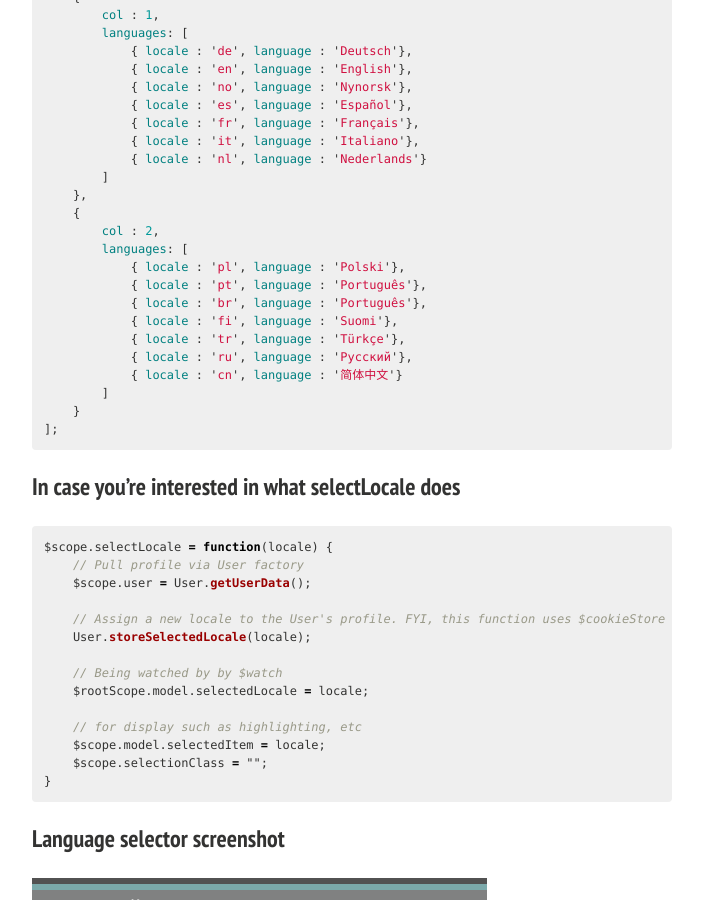
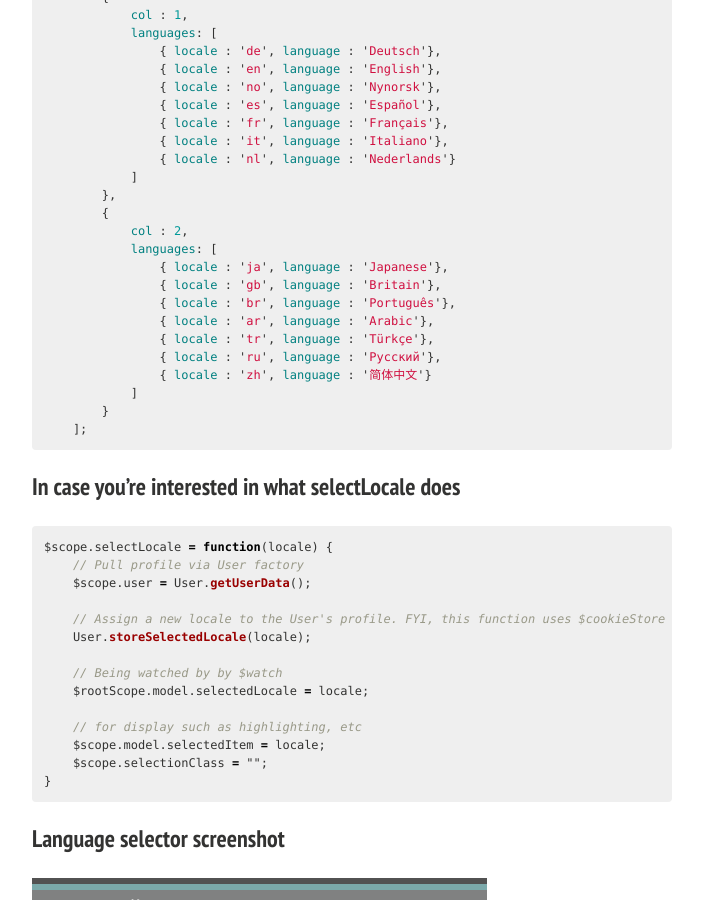
Before and after one commit to c0debreaker/c0debreaker.github.io, a Jekyll site: the page built from _posts/2015-02-05-takeadvantageof-ngrepeat-post.md, in a window 1280 px wide and 900 px high, scrolled down 1423 px. Shown: the whole window, without its empty margins (288-991 px from the left). Built offline with Jekyll 4.4.1, drawn with Linux system fonts in a browser that asks for light colours; nearby versions of some CDN libraries.

Commit message:
corrected source values

```diff
--- a/_posts/2015-02-05-takeadvantageof-ngrepeat-post.md
+++ b/_posts/2015-02-05-takeadvantageof-ngrepeat-post.md
@@ -61,32 +61,32 @@ This afternoon, I decided to refactor it since it was an eyesore. Here is the ne
 
 ### $scope.availableLocales
 {% highlight js %}
-$scope.availableLocales = [
-    {
-        col : 1,
-        languages: [
-            { locale : 'de', language : 'Deutsch'},
-            { locale : 'en', language : 'English'},
-            { locale : 'no', language : 'Nynorsk'},
-            { locale : 'es', language : 'Español'},
-            { locale : 'fr', language : 'Français'},
-            { locale : 'it', language : 'Italiano'},
-            { locale : 'nl', language : 'Nederlands'}
-        ]
-    },
-    {
-        col : 2,
-        languages: [
-            { locale : 'pl', language : 'Polski'},
-            { locale : 'pt', language : 'Português'},
-            { locale : 'br', language : 'Português'},
-            { locale : 'fi', language : 'Suomi'},
-            { locale : 'tr', language : 'Türkçe'},
-            { locale : 'ru', language : 'Русский'},
-            { locale : 'cn', language : '简体中文'}
-        ]
-    }
-];
+    $scope.availableLocales = [
+        {
+            col : 1,
+            languages: [
+                { locale : 'de', language : 'Deutsch'},
+                { locale : 'en', language : 'English'},
+                { locale : 'no', language : 'Nynorsk'},
+                { locale : 'es', language : 'Español'},
+                { locale : 'fr', language : 'Français'},
+                { locale : 'it', language : 'Italiano'},
+                { locale : 'nl', language : 'Nederlands'}
+            ]
+        },
+        {
+            col : 2,
+            languages: [
+                { locale : 'ja', language : 'Japanese'},
+                { locale : 'gb', language : 'Britain'},
+                { locale : 'br', language : 'Português'},
+                { locale : 'ar', language : 'Arabic'},
+                { locale : 'tr', language : 'Türkçe'},
+                { locale : 'ru', language : 'Русский'},
+                { locale : 'zh', language : '简体中文'}
+            ]
+        }
+    ];
 {% endhighlight %}
 
 ### In case you're interested in what selectLocale does
```
